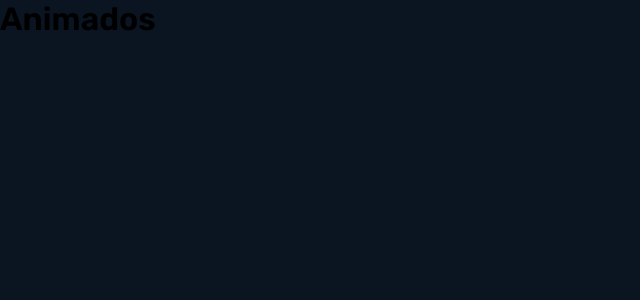
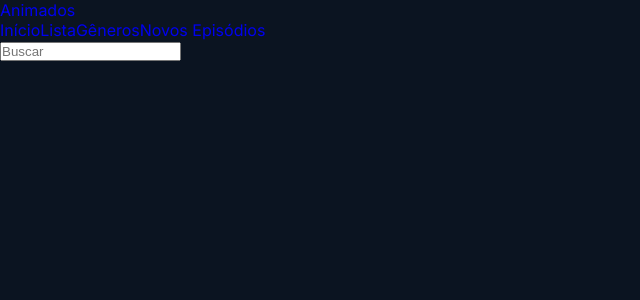
Before and after one commit to AtomicCodeZ/to-remember, a React (Create React App) app: page / in a window 1280 px wide. Shown: the top 300 px of the page, without its empty margins (0-640 px from the left). Built offline with nearby package versions, Linux system fonts and the light colour scheme.

Commit message:
feat: Header tests implemented

```diff
--- a/package.json
+++ b/package.json
@@ -13,6 +13,7 @@
     "@types/styled-components": "^5.1.26",
     "react": "^18.2.0",
     "react-dom": "^18.2.0",
+    "react-icons": "^4.4.0",
     "react-scripts": "5.0.1",
     "styled-components": "^5.3.5",
     "typescript": "^4.4.2",
@@ -41,5 +42,8 @@
       "last 1 firefox version",
       "last 1 safari version"
     ]
+  },
+  "devDependencies": {
+    "@types/react-icons": "^3.0.0"
   }
 }
--- a/src/components/Header/index.tsx
+++ b/src/components/Header/index.tsx
@@ -1,3 +1,32 @@
+import { Container } from "./styles";
+
 export const Header: React.FC = () => {
-  return <h1>Animados</h1>;
+  return (
+    <Container>
+      <div className="logo">
+        <a href="/" className="logo__title">
+          Animados
+        </a>
+      </div>
+
+      <div className="navigation">
+        <a href="/" className="navigation_link">
+          Início
+        </a>
+        <a href="/lista" className="navigation_link">
+          Lista
+        </a>
+        <a href="/generos" className="navigation_link">
+          Gêneros
+        </a>
+        <a href="/novos-episodios" className="navigation_link">
+          Novos Episódios
+        </a>
+      </div>
+
+      <div className="search">
+        <input type="search" placeholder="Buscar" className="search__input" />
+      </div>
+    </Container>
+  );
 };
--- /dev/null
+++ b/src/components/Header/styles.ts
@@ -0,0 +1,3 @@
+import styled from "styled-components";
+
+export const Container = styled.header``;
```
Also changed, not shown: 2 other files (tests, documents, lock files or other folders).
